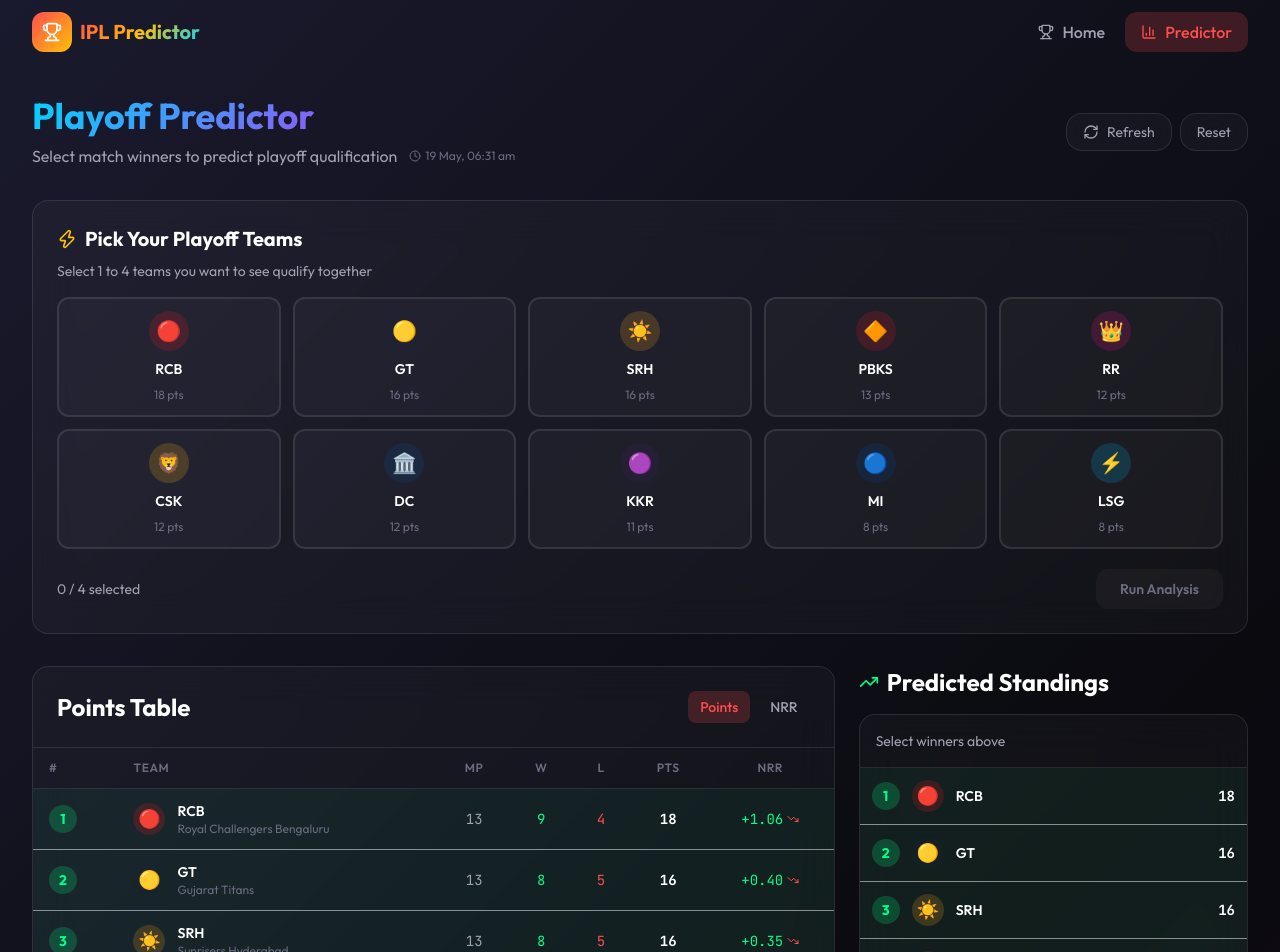
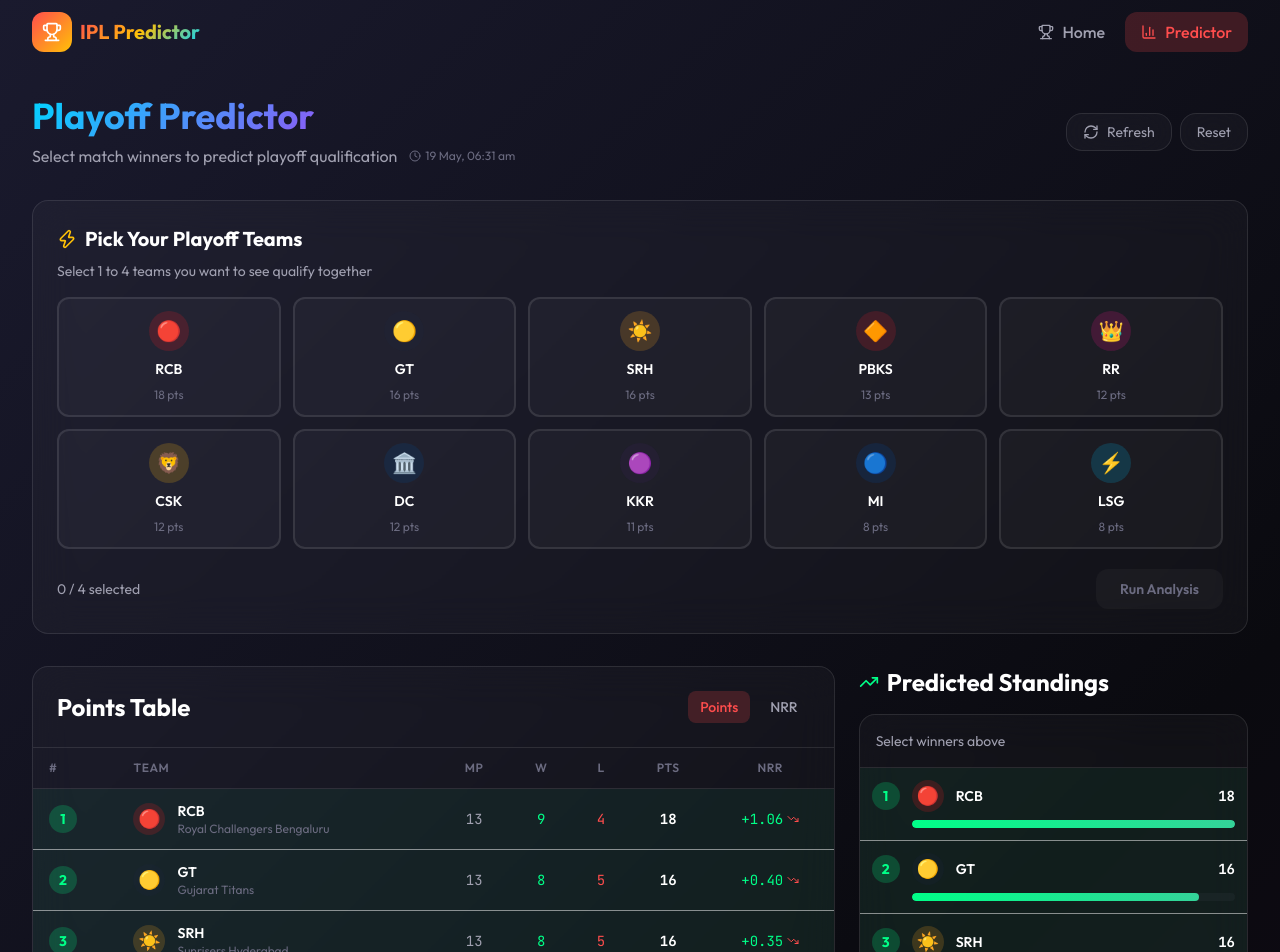
Before and after one commit to Sourabh12345singh/ipl_qualifiers, a React (Vite) app: page /predictor in a window 1280 px wide. Shown: the top 952 px of the page. Built offline with nearby package versions, Linux system fonts and the light colour scheme.

Commit message:
feat: add progress bars to predicted standings

```diff
--- a/src/pages/Predictor.jsx
+++ b/src/pages/Predictor.jsx
@@ -123,6 +123,8 @@
   const getTeamById = (id) => teams.find((t) => t.id === id);
 
   const predictedCount = Object.values(matchPredictions).filter(Boolean).length;
+
+  const maxPoints = predictedTable.length > 0 ? predictedTable[0].predictedPoints : 20;
 
   return (
     <div className="min-h-screen bg-gradient-hero pt-24 pb-20 px-4 sm:px-6 lg:px-8">
@@ -281,16 +283,19 @@
                   {predictedTable.map((team, index) => {
                     const isPlayoff = index < 4;
                     const pointsChanged = team.predictedPoints !== team.points;
+                    const barWidth = (team.predictedPoints / maxPoints) * 100;
+
                     return (
                       <motion.div
                         key={team.id}
                         initial={{ opacity: 0, x: -10 }}
                         animate={{ opacity: 1, x: 0 }}
                         transition={{ delay: index * 0.05 }}
-                        className={`flex items-center gap-3 p-3 transition-colors ${
+                        className={`p-3 transition-colors ${
                           isPlayoff ? 'bg-accent-green/5' : ''
                         }`}
                       >
+                        <div className="flex items-center gap-3 mb-2">
                           <div
                             className={`w-7 h-7 rounded-full flex items-center justify-center text-sm font-bold flex-shrink-0 ${
                               isPlayoff
@@ -324,6 +329,20 @@
                                 {team.predictedPoints - team.points}
                               </p>
                             )}
+                          </div>
+                        </div>
+
+                        <div className="relative h-2 bg-bg-card rounded-full overflow-hidden ml-10">
+                          <motion.div
+                            initial={{ width: 0 }}
+                            animate={{ width: `${barWidth}%` }}
+                            transition={{ duration: 0.6, ease: 'easeOut' }}
+                            className={`h-full rounded-full ${
+                              isPlayoff
+                                ? 'bg-gradient-to-r from-accent-green to-emerald-400'
+                                : 'bg-gradient-to-r from-text-muted/50 to-text-muted/30'
+                            }`}
+                          />
                         </div>
                       </motion.div>
                     );
```
Lines whose indentation alone changed are shown as unchanged.
